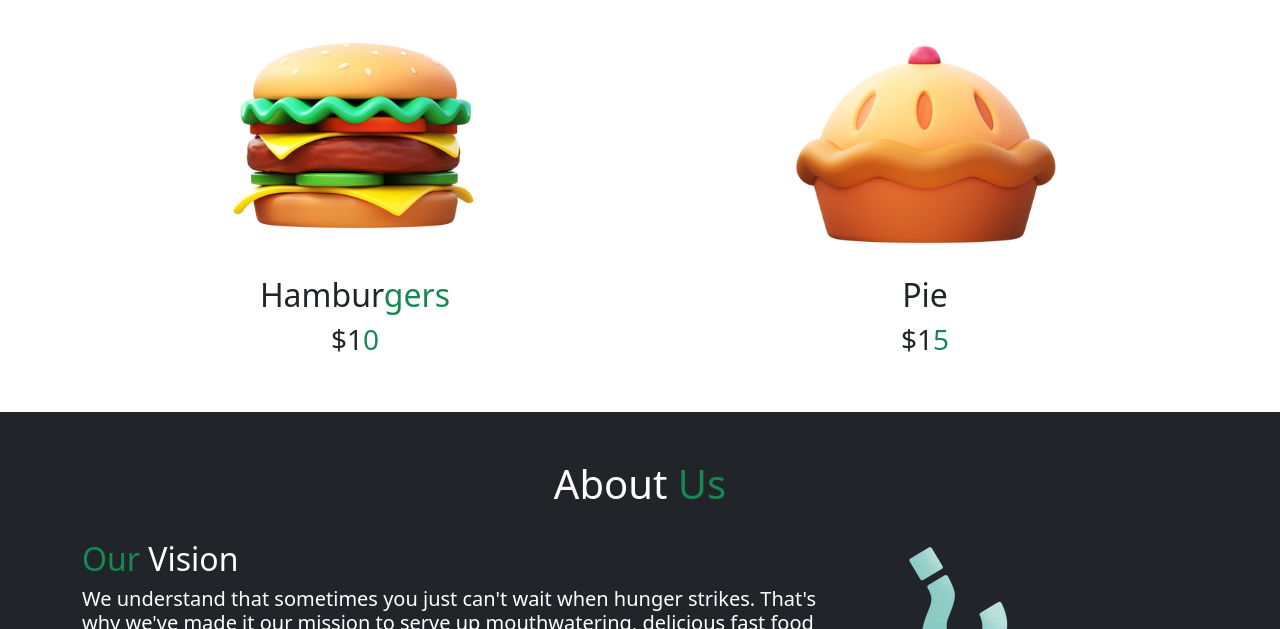
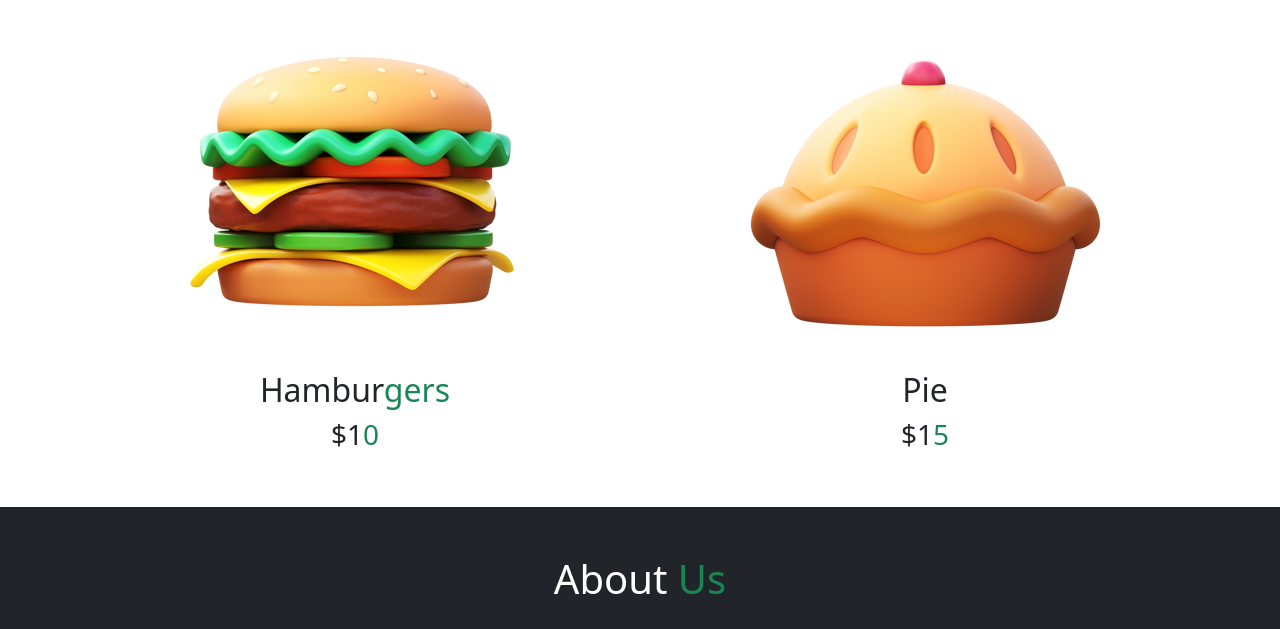
Before and after one commit to chuchu2005/RestaurantWebsite, a plain HTML site: page index.html in a window 1280 px wide. Shown: the part 627-1256 px from the top of the page. Drawn offline with nearby package versions, Linux system fonts and the light colour scheme.

Commit message:
Update index.html

```diff
--- a/index.html
+++ b/index.html
@@ -50,8 +50,8 @@
         <div class="text-center h2 text-dark">Our <span class="text-success">Menu</span></div>
       <div class="container text-center">
         <div class="row">
-          <div class="col"> <img src="images/3d-fluency-hamburger.png" class="img-fluid w-50" alt=""> <h2> Hambur<span class="text-success">gers </h2> <p class="h3">$1<span class="text-success">0 </span></p></div>
-                <div class="col"> <img src="images/3d-fluency-pie.png" class="img-fluid w-50" alt=""> <h2> Pie </h2> <p class="h3">$1<span class="text-success">5 </span></p></div>
+          <div class="col"> <img src="images/3d-fluency-hamburger.png" class="img-fluid " alt=""> <h2> Hambur<span class="text-success">gers </h2> <p class="h3">$1<span class="text-success">0 </span></p></div>
+                <div class="col"> <img src="images/3d-fluency-pie.png" class="img-fluid " alt=""> <h2> Pie </h2> <p class="h3">$1<span class="text-success">5 </span></p></div>
 
 
 
```
